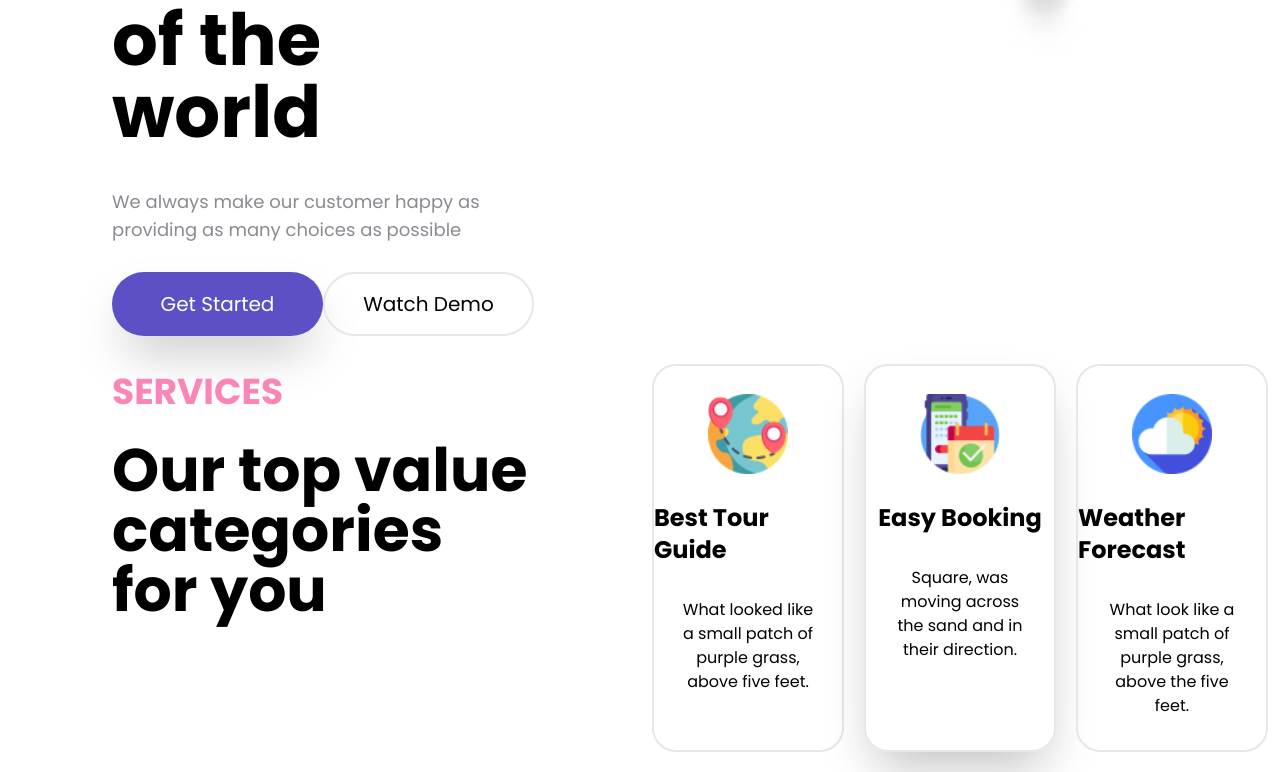
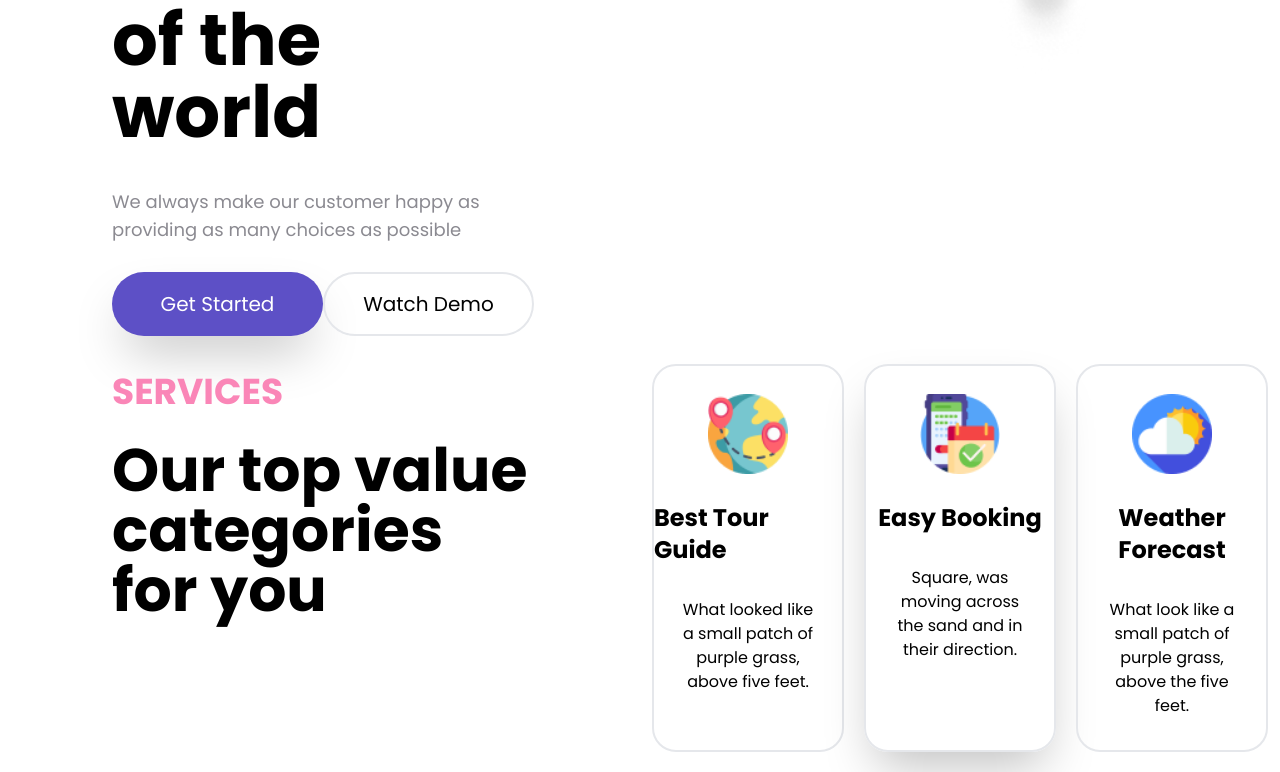
Before and after one commit to naveenkumar-1234/hosting, a React (Vite) app: page / in a window 1280 px wide. Shown: the part 684-1456 px from the top of the page. Built offline with nearby package versions, Linux system fonts and the light colour scheme.

Commit message:
service grid one ch- added

```diff
--- a/src/Components/services.jsx
+++ b/src/Components/services.jsx
@@ -39,7 +39,7 @@ const services = () => {
         md:w-auto mx-auto
         items-center lg:flex-1">
           <img src={weather} alt="/" className="w-20 py-7" />
-          <h5 className="font-bold text-2xl lg:rtext-center">Weather Forecast</h5>
+          <h5 className="font-bold text-2xl lg:rtext-center xl:text-center">Weather Forecast</h5>
           <p className="text-center px-6 py-8">
             What look like a small patch of purple grass, above the five feet.
           </p>
```
